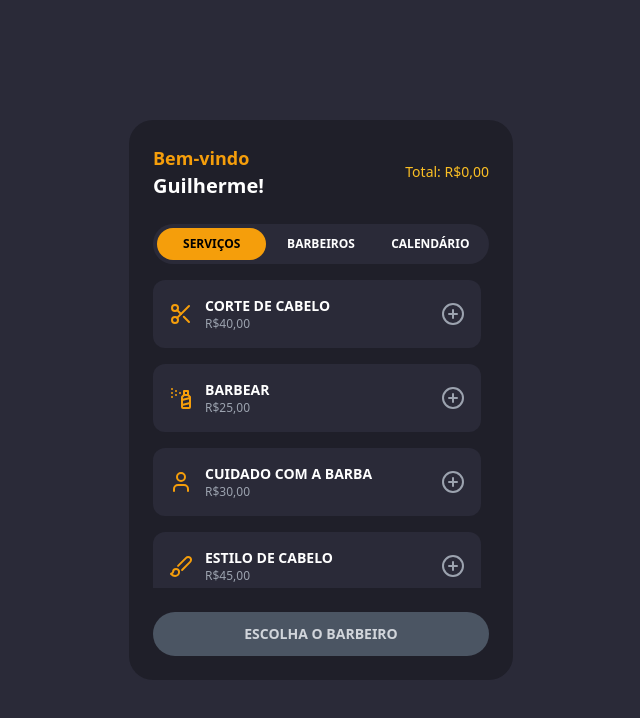
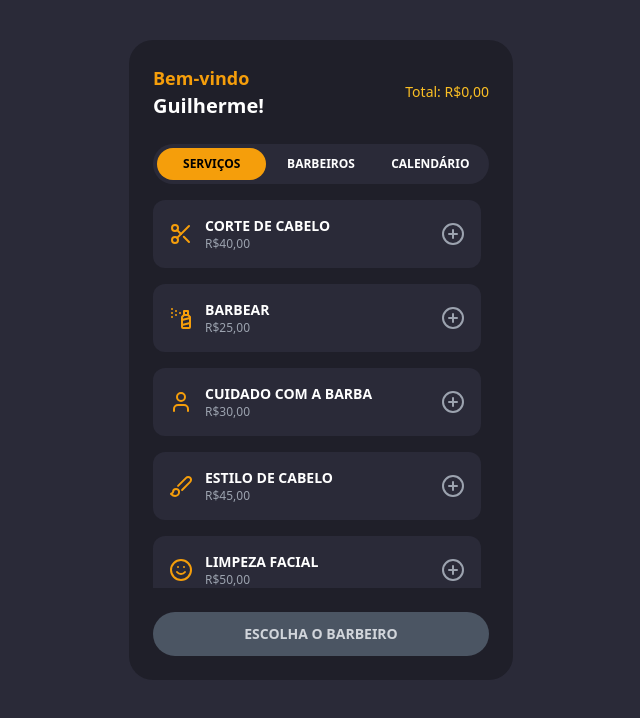
Before and after one commit to galvesb/barbermassagua, a Next.js app: page / in a window 1280 px wide. Shown: the top 718 px of the page, without its empty margins (319-959 px from the left). Built offline with nearby package versions, Linux system fonts and the light colour scheme.

Commit message:
ajuste tamanho

```diff
--- a/app/page.tsx
+++ b/app/page.tsx
@@ -77,8 +77,6 @@ export default function Home() {
   };
 
   const canShowSummary = selectedDay && selectedHour;
-
-  const isSafari = typeof navigator !== 'undefined' && /^((?!chrome|android).)*safari/i.test(navigator.userAgent);
 
   const renderContent = () => {
     if (activeTab === "RESUMO") {
@@ -322,11 +320,7 @@ export default function Home() {
 
   return (
     <div className="min-h-screen bg-[#2a2a38] flex items-center justify-center p-4">
-      <div
-        className={`w-full max-w-sm bg-[#1f1f29] rounded-3xl p-6 text-white flex flex-col ${
-          isSafari ? 'h-[80vh] -mt-20' : 'h-[70vh] -mt-15'
-        }`}
-      >
+      <div className="w-full max-w-sm h-[80vh] bg-[#1f1f29] rounded-3xl p-6 text-white flex flex-col -mt-20">
         {showSummary ? (
           renderContent()
         ) : (
```
